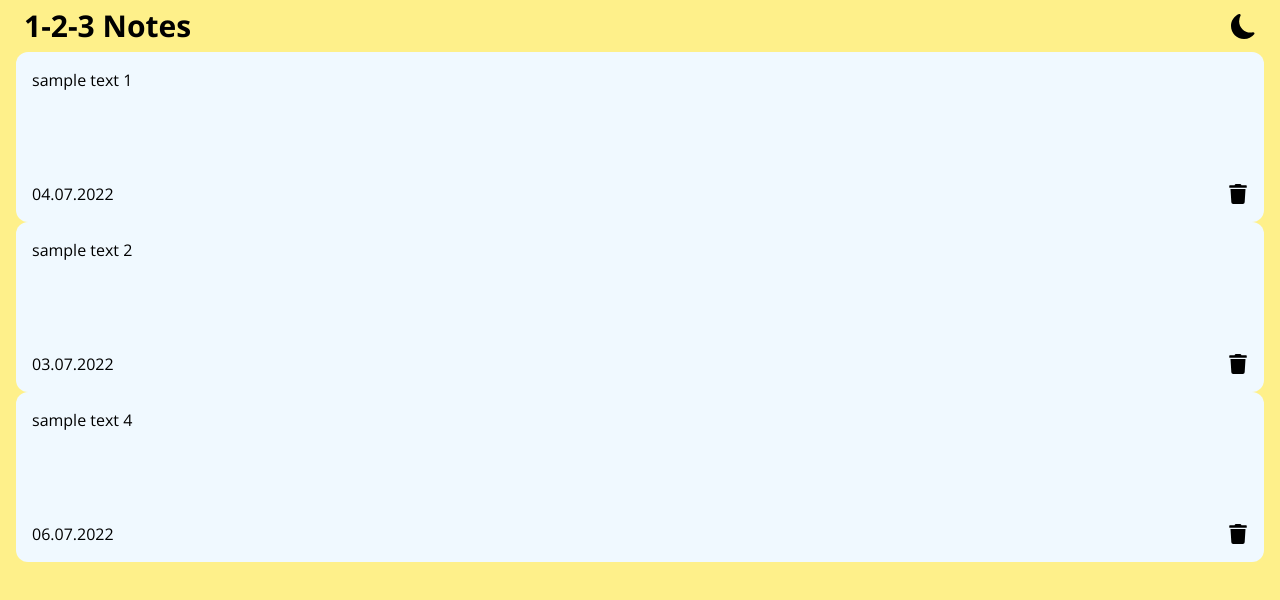
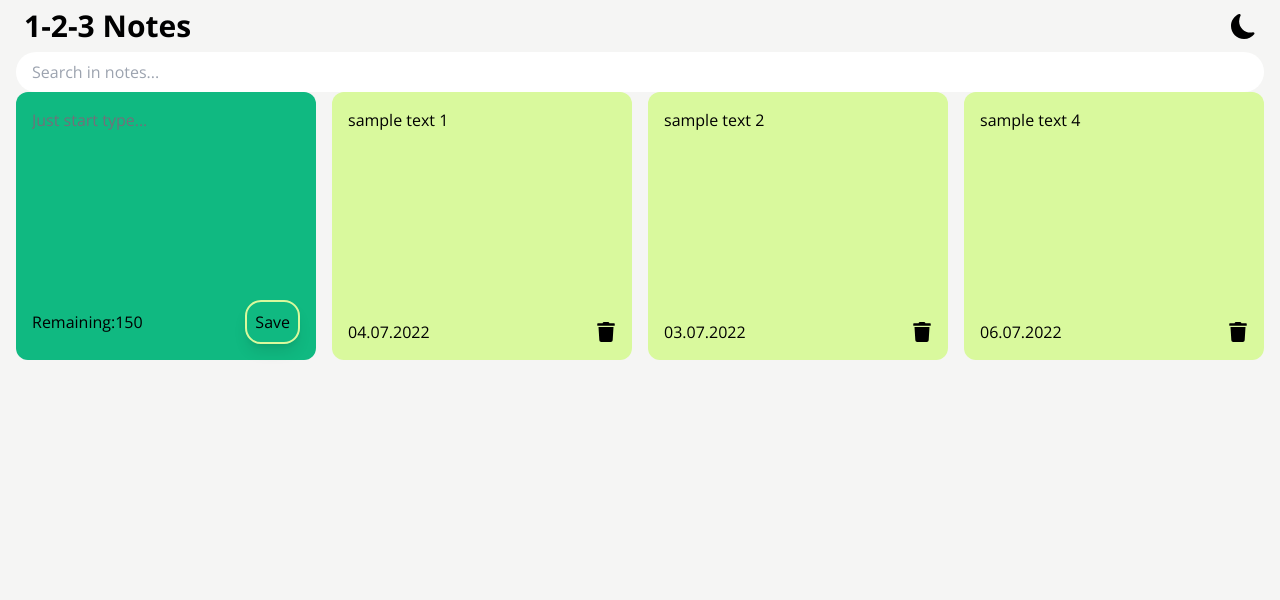
Before and after one commit to octagony/YANA, a React (Create React App) app: page / in a window 1280 px wide. Shown: the top 600 px of the page. Built offline with nearby package versions, Linux system fonts and the light colour scheme.

Commit message:
add basic logic and new components, set global styles

```diff
--- a/package.json
+++ b/package.json
@@ -6,6 +6,7 @@
     "@testing-library/jest-dom": "^5.14.1",
     "@testing-library/react": "^13.0.0",
     "@testing-library/user-event": "^13.2.1",
+    "nanoid": "^4.0.0",
     "react": "^18.2.0",
     "react-dom": "^18.2.0",
     "react-icons": "^4.4.0",
--- a/src/App.js
+++ b/src/App.js
@@ -1,6 +1,8 @@
 import { useState } from "react";
+import { nanoid } from "nanoid";
 import Header from "./components/Header";
 import NotesGrid from "./components/NotesGrid";
+import SearchBar from "./components/SearchBar";
 
 function App() {
   const [notes, setNotes] = useState([
@@ -20,10 +22,27 @@ function App() {
       date: "06.07.2022",
     },
   ]);
+
+  const addNote = (text) => {
+    const date = new Date();
+    const newNote = {
+      id: nanoid(),
+      text,
+      date: date.toLocaleDateString(),
+    };
+    const newNotes = [...notes, newNote];
+    setNotes(newNotes);
+  };
+
+  const deleteNote = (id) => {
+    setNotes(notes.filter((note) => note.id !== id));
+  };
+
   return (
-    <div className="container bg-yellow-200 font-sans mx-auto px-4 h-screen">
+    <div className="container font-sans mx-auto px-4 h-screen">
       <Header />
-      <NotesGrid notes={notes} />
+      <SearchBar/>
+      <NotesGrid notes={notes} addNote={addNote} deleteNote={deleteNote} />
     </div>
   );
 }
--- /dev/null
+++ b/src/components/NewNote.jsx
@@ -0,0 +1,38 @@
+import React, { useState } from "react";
+import { FaTrash } from "react-icons/fa";
+
+const NewNote = ({ addNote }) => {
+  const [textNote, setTextNote] = useState("");
+  const remainingText = 150;
+
+  const handleChange = (event) => {
+    if(remainingText - event.target.value.length >=0){
+      setTextNote(event.target.value)
+    }
+  };
+
+  const saveNote = (event) => {
+    if(textNote.trim().length > 0){
+      addNote(textNote);
+      setTextNote('')
+    }
+  };
+
+  return (
+    <div className="bg-emerald-500 rounded-xl p-4 min-h-[170px] flex flex-col justify-between">
+      <textarea
+        cols="10"
+        rows="8"
+        placeholder="Just start type..."
+        value={textNote}
+        onChange={handleChange}
+      ></textarea>
+      <div className="flex justify-between items-center">
+        <p>Remaining:{remainingText - textNote.length}</p>
+        <button className="p-2 bg-transparent border-2 border-lime-200 rounded-2xl shadow-lg transition hover:bg-lime-500" onClick={saveNote}>Save</button>
+      </div>
+    </div>
+  );
+};
+
+export default NewNote;
--- a/src/components/Note.jsx
+++ b/src/components/Note.jsx
@@ -1,13 +1,13 @@
 import React from "react";
 import { FaTrash } from "react-icons/fa";
 
-const Note = ({ id, text, date }) => {
+const Note = ({ id, text, date, deleteNote }) => {
   return (
-    <div className="bg-sky-50 rounded-xl p-4 min-h-[170px] flex flex-col justify-between">
+    <div className="bg-lime-200 rounded-xl p-4 min-h-[170px] flex flex-col justify-between">
       <span>{text}</span>
       <div className="flex justify-between items-center">
         <p>{date}</p>
-        <FaTrash size={20} />
+        <FaTrash className="cursor-pointer" size={20} onClick={() => deleteNote(id)} />
       </div>
     </div>
   );
--- a/src/components/NotesGrid.jsx
+++ b/src/components/NotesGrid.jsx
@@ -1,19 +1,22 @@
-import React from 'react'
-import Note from './Note';
+import React from "react";
+import NewNote from "./NewNote";
+import Note from "./Note";
 
-const NotesGrid = ({notes}) => {
-  console.log(notes);
-  return(
-    <main>
-      {notes.map((note)=>(
-        <Note key={note.id}
-        id={note.id}
-        text={note.text}
-        date={note.date}
+const NotesGrid = ({ notes, addNote, deleteNote }) => {
+  return (
+    <main className="grid grid-cols-layout gap-4">
+      <NewNote addNote={addNote} />
+      {notes.map((note) => (
+        <Note
+          key={note.id}
+          id={note.id}
+          text={note.text}
+          date={note.date}
+          deleteNote={deleteNote}
         />
       ))}
     </main>
-  )
+  );
 };
 
 export default NotesGrid;
--- /dev/null
+++ b/src/components/SearchBar.jsx
@@ -0,0 +1,11 @@
+import React from 'react'
+
+const SearchBar = () => {
+  return (
+    <div>
+      <input className='w-full outline-none p-2 px-4 rounded-3xl' type="search" placeholder='Search in notes...'/>
+    </div>
+  )
+}
+
+export default SearchBar
--- a/src/index.css
+++ b/src/index.css
@@ -1,4 +1,22 @@
 @import url("https://fonts.googleapis.com/css2?family=Open+Sans:wght@400;600;700&display=swap");
+
 @tailwind base;
 @tailwind components;
 @tailwind utilities;
+
+@layer base {
+  body {
+    @apply bg-stone-100;
+  }
+  textarea {
+    border: none;
+    resize: none;
+    @apply bg-emerald-500;
+  }
+  textarea:focus {
+    outline: none;
+  }
+  textarea::placeholder {
+    @apply text-zinc-500
+  }
+}
--- a/tailwind.config.js
+++ b/tailwind.config.js
@@ -4,7 +4,10 @@ module.exports = {
   theme: {
     extend: {
       fontFamily: {
-        "sans": ["Open Sans", "sans-serif"],
+        'sans': ["Open Sans", "sans-serif"],
+      },
+      gridTemplateColumns: {
+        'layout': "repeat(auto-fit, minmax(250px, 1fr))",
       },
     },
   },
```
Also changed, not shown: 1 other file (tests, documents, lock files or other folders).
